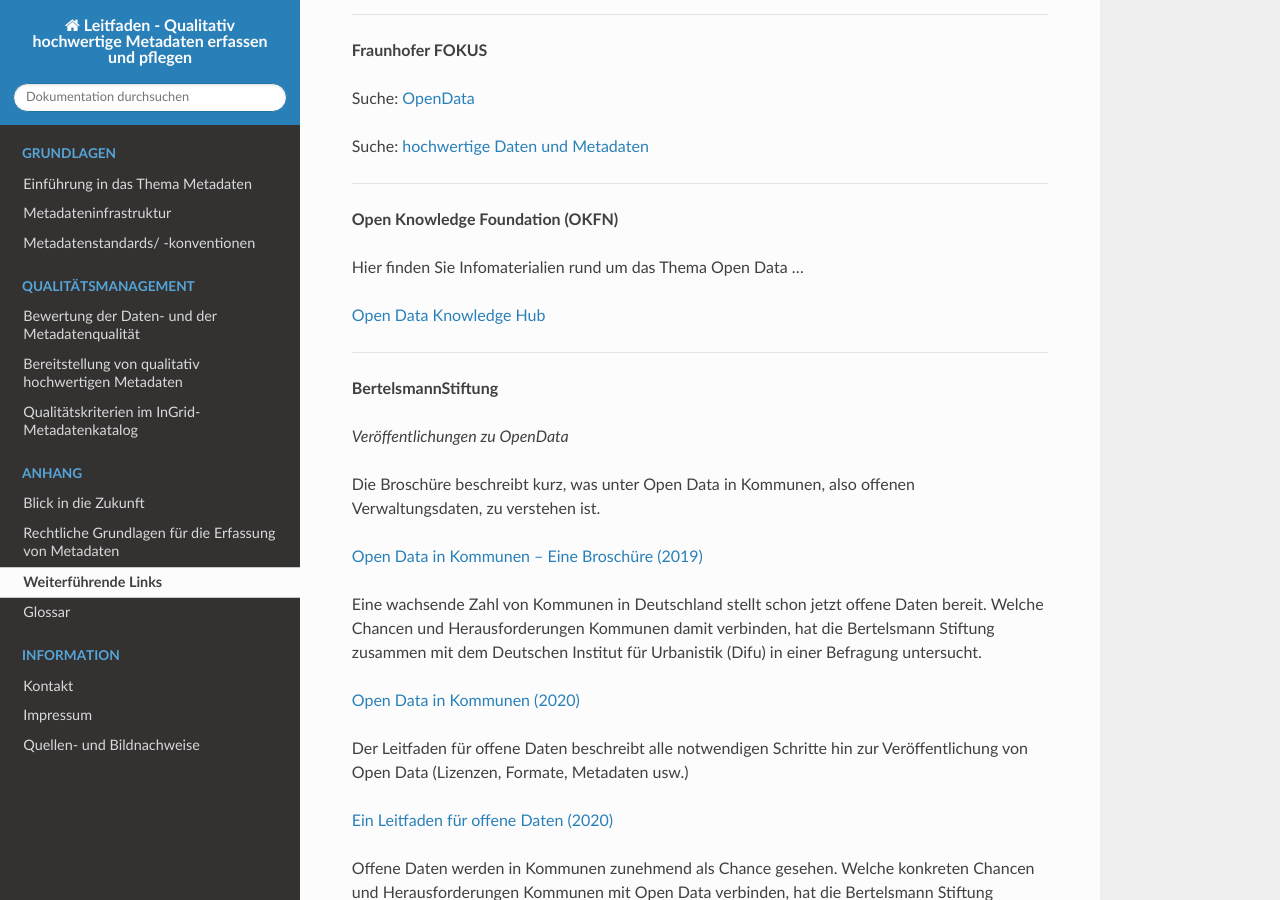
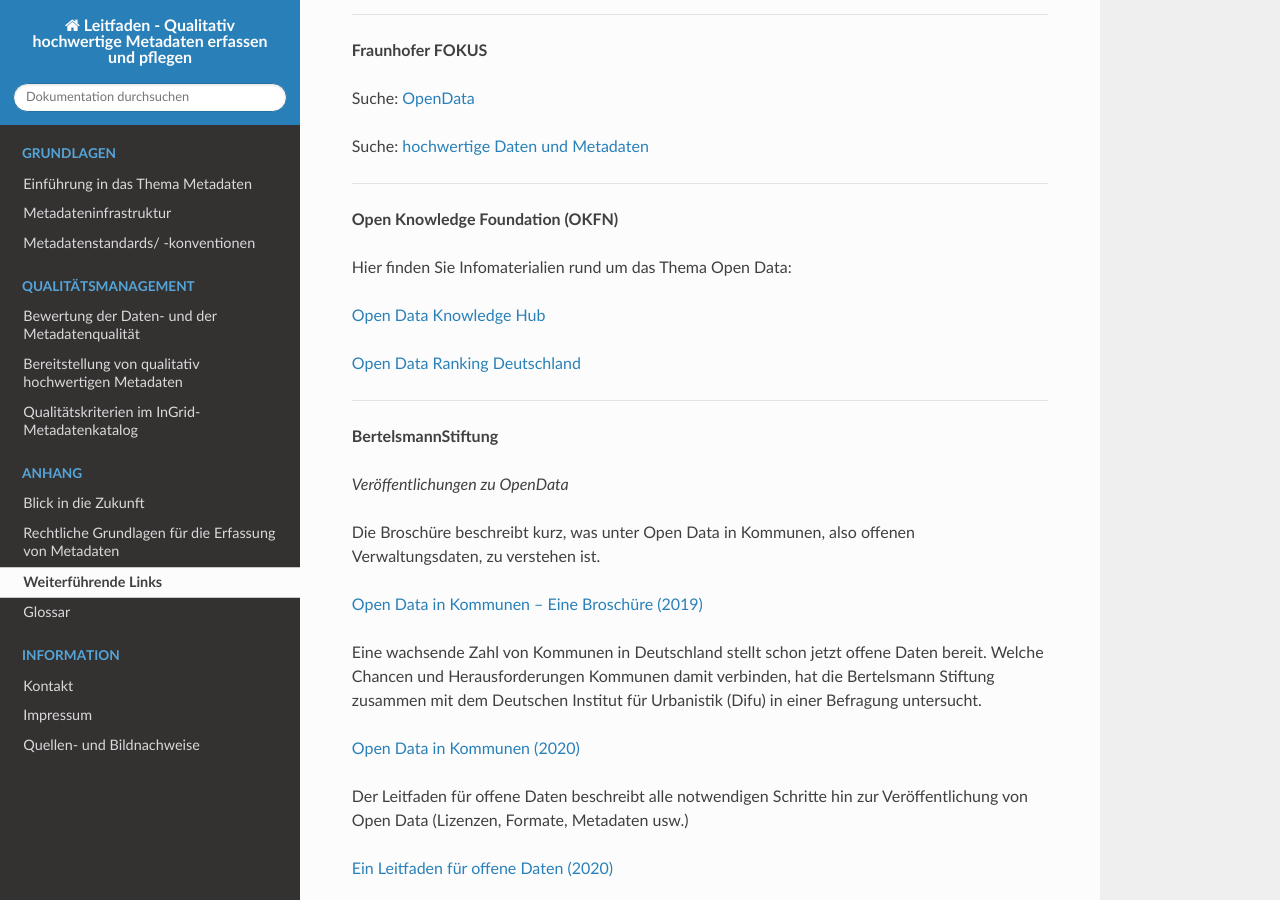
Before and after one commit to tomiwo/ingrid-mdk-st-high-quality-metadata, a Sphinx documentation site: the page built from docs/anhang/links.rst, in a window 1280 px wide and 900 px high, scrolled down 484 px. Built offline with Sphinx 7.4.7 and the Read the Docs theme 3.1.0, drawn with Linux system fonts in a browser that asks for light colours.

Commit message:
Update links.rst
Aktualisierung

```diff
--- a/docs/anhang/links.rst
+++ b/docs/anhang/links.rst
@@ -30,9 +30,15 @@
 
 **Open Knowledge Foundation (OKFN)**
 
-Hier finden Sie Infomaterialien rund um das Thema Open Data ...
+Hier finden Sie Infomaterialien rund um das Thema Open Data:
+
 
 `Open Data Knowledge Hub <https://opendata.okfn.de>`_
+
+
+`Open Data Ranking Deutschland <https://opendataranking.de>`_
+
+
 
 ------------------------------------------------------------------------------
 
```
